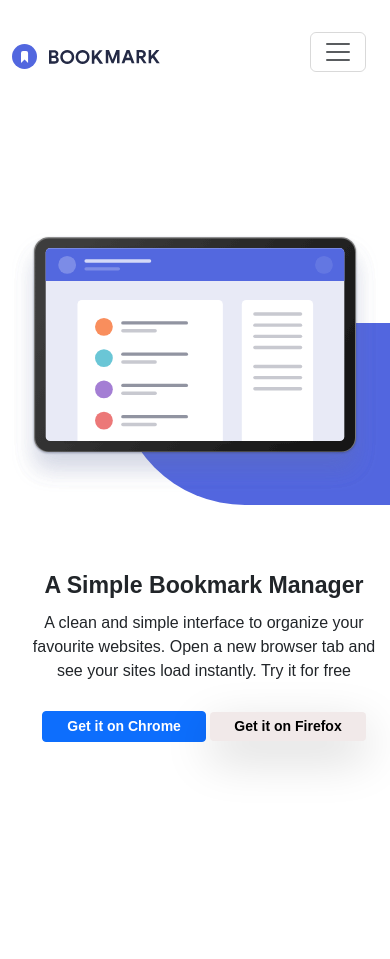
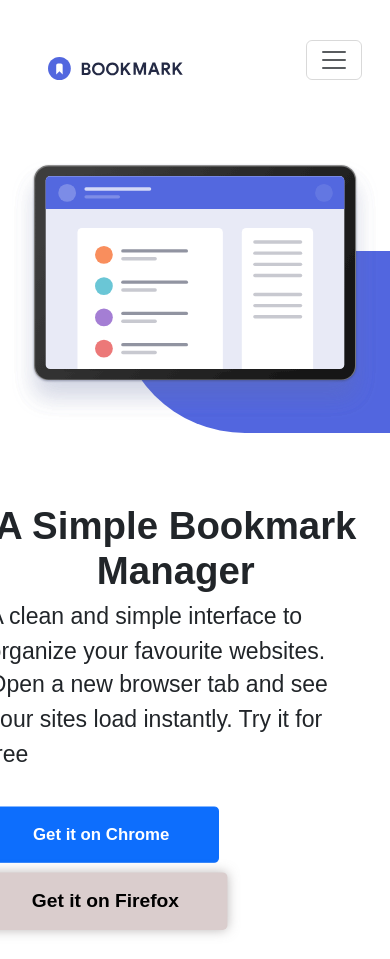
Before and after one commit to manuK1777/S-1-2-Bootstrap-SASS, a website: page index.html in a window 390 px wide. Shown: the top 959 px of the page. Before the commit the page ends 844 px from the top, so only its background shows below. Drawn offline with nearby package versions, Linux system fonts and the light colour scheme; files that its build step writes are made by us from their sources.

Commit message:
Página principal responsiva, in progress

```diff
--- a/index.html
+++ b/index.html
@@ -15,21 +15,20 @@
 
 <body>
     <header class="container mt-4 pb-5">
-        <div class="row">
-            <div class="col">
-                <img class="img-fluid mt-3 pt-1" src="Imagenes/logo-bookmark.svg" alt="logo-bookmark"
-                    style="max-width: 100%">
+        <div class="row pt-2 row align-items-end flex-md-row d-flex">
+            <div class="col-6 col-md-6 col-sm-6 mt-4 align-self-start ps-5">
+                <img class="img-fluid" src="Imagenes/logo-bookmark.svg" alt="logo-bookmark" style="max-width: 100%">
             </div>
-            <div class="col">
+            <div class="col-6 col-md-6 col-sm-6 pe-3">
                 <nav class="navbar navbar-expand-lg navbar-light custom-bg-color">
                     <div class="container-fluid">
-                        <div class="d-flex justify-content-end w-100">
-                            <button class="navbar-toggler" type="button" data-bs-toggle="collapse"
+                        <!-- <div class="d-flex justify-content-end w-100"> -->
+                            <button class="navbar-toggler ms-auto" type="button" data-bs-toggle="collapse"
                                 data-bs-target="#navbarNav" aria-controls="navbarNav" aria-expanded="false"
                                 aria-label="Toggle navigation">
                                 <span class="navbar-toggler-icon"></span>
                             </button>
-                        </div>
+                        <!-- </div> -->
                         <div class="collapse navbar-collapse" id="navbarNav">
                             <ul class="navbar-nav">
                                 <li class="nav-item">
@@ -54,27 +53,25 @@
         </div>
     </header>
 
-    <main class="container pt-5 mt-2">
-        <div class="row flex-column row align-items-end flex-md-row d-flex">
-            <div class="card col-12 col-md-6 order-2 order-md-1 mt-3 mb-5 col align-self-center text-center text-md-start">
-                <div class="card" style="width: 24rem;">
+    <main class="container">
+        <div class="row flex-column align-items-center flex-md-row"> <!-- d-flex ????????-->
+            <div class="col-12 col-md-6 order-2 order-md-1 mt-3 mb-5 align-self-center p-lg-5 text-md-start">
+                <div class="card-md custom-card ms-auto me-auto mt-sm-5 pb-3" style="width: 22rem;">
                     <div class="card-body">
                         <h3 class="card-title fw-bold">A Simple Bookmark Manager</h5>
-                            <p class="card-text p-1">A clean and simple interface to organize your favourite websites.
-                                Open
-                                a new
-                                browser tab and see your sites load instantly. Try it for free</p>
+                            <p class="card-text p-1 text-justify">A clean and simple interface to organize your favourite websites.
+                                Open a new browser tab and see your sites load instantly. Try it for free</p>
                             <button type="button" class="btn btn-primary btn-sm mt-2">
                                 <a class="nav-link m-0 mt-0 p-0 ps-3 pe-3 text-white" href="#">Get it on Chrome</a>
                             </button>
-                            <button type="button" class="btn btn-light btn-sm mt-2 custom-bg-gray shadow-lg">
+                            <button type="button" class="btn btn-light btn-sm mt-2 custom-bg-gray custom-shadow">
                                 <a class="nav-link m-0 mt-0 p-0 ps-3 pe-3" href="#">Get it on Firefox</a>
                             </button>
                     </div>
                 </div>
             </div>
-            <div class="col-12 col-md-6 order-1 order-md-2 my-5 text-center position-relative">
-                <img src="Imagenes/illustration-hero.svg" class="img-fluid" alt="illustration-hero">
+            <div class="col-12 col-md-6 order-1 order-md-2 my-4 my-sm-5 text-center position-relative">
+                <img src="Imagenes/illustration-hero.svg" class="img-fluid" alt="illustration-hero" style="max-width: 100%">
             <div class="blue-right-shadow"></div>
             </div>
         </div>
--- a/scss/styles.scss
+++ b/scss/styles.scss
@@ -1,9 +1,23 @@
+html {
+  box-sizing: border-box;
+}
 
+*,
+*::before,
+*::after {
+box-sizing: inherit;
+}
+
+* {
+margin: 0;
+padding: 0;
+/*to override the default browser setup*/
+}
 
 // Variables
 $primary-color: #5265E1;
 $secondary-color: #FA5959;
-$custom-gray: #f1e9e9;
+$custom-gray: #dacdcd;
 
 // body {
 //   font-family: Arial, sans-serif;
@@ -32,11 +46,14 @@ $custom-gray: #f1e9e9;
 body {
   font-family: 'Rubik', sans-serif;
 }
+
 .navbar-nav .nav-link {
   /* font-family: 'Rubik', sans-serif; */
   font-weight: 500;
   font-size: 0.875rem;
 }
+
+
 .btn, .btn-primary .nav-link {
   font-weight: 700;
   font-size: 0.875rem;
@@ -49,7 +66,8 @@ body {
   text-align: center;
   margin-top: 3px;
 .navbar-nav {
-  align-items: end;
+  // align-items: start;
+  margin-right: 2rem;
 }
 
 .nav-item {
@@ -58,8 +76,39 @@ body {
 }
 }
 
+
+
 .card {
   border: none;
+}
+
+@media (max-width: 767.8px) {
+  .custom-card {
+    transform: scale(1.2); /* Adjust scale as needed */
+    margin-top: 5rem;
+  }
+
+  .custom-card .card-body {
+    padding-right: 2rem ;
+  }
+
+  .custom-card .card-text {
+    font-size: 1.2rem; /* Increase text size */
+  }
+
+  .custom-card .card-title {
+    font-size: 2rem; /* Increase heading size */
+    text-align: center;
+  }
+
+  .custom-card .btn {
+    font-size: 1rem; /* Increase button text size */
+    padding: 0.75rem 1.5rem; /* Increase button padding */
+  }
+}
+
+.custom-shadow {
+  box-shadow: 0 0 10px rgba(119, 111, 111, 0.5);
 }
 
 .img-main {
@@ -78,28 +127,3 @@ body {
   background: #5266df;
   border-bottom-left-radius: 8rem;
 }
-
-// .blue-left-shadow {
-//   position: absolute;
-//   z-index: -1;
-//   right: 10;
-//   top: 10;
-//   width: 110%;
-//   height: 80%;
-//   top: 35%;
-//   background: $primary-color;
-//   border-bottom-right-radius: 8rem;
-// }
-// z-index -1 absolute el div con la foto y atras img fluid border botoom left radius, absolute la mancha relative la foto
-// un div con la imagen y otro adentro con la mancha
-
-
-// @media (max-width: 767px) {
-//   /* Add your custom styles for the collapsed navbar here */
-//   .navbar-collapse {
-//     text-align: center; /* Change alignment to center */
-//     margin-top: 100px; /* Add margin to the top */
-//     /* Add any other styles you want to change */
-//     padding: 0px;
-//   }
-// }
```
